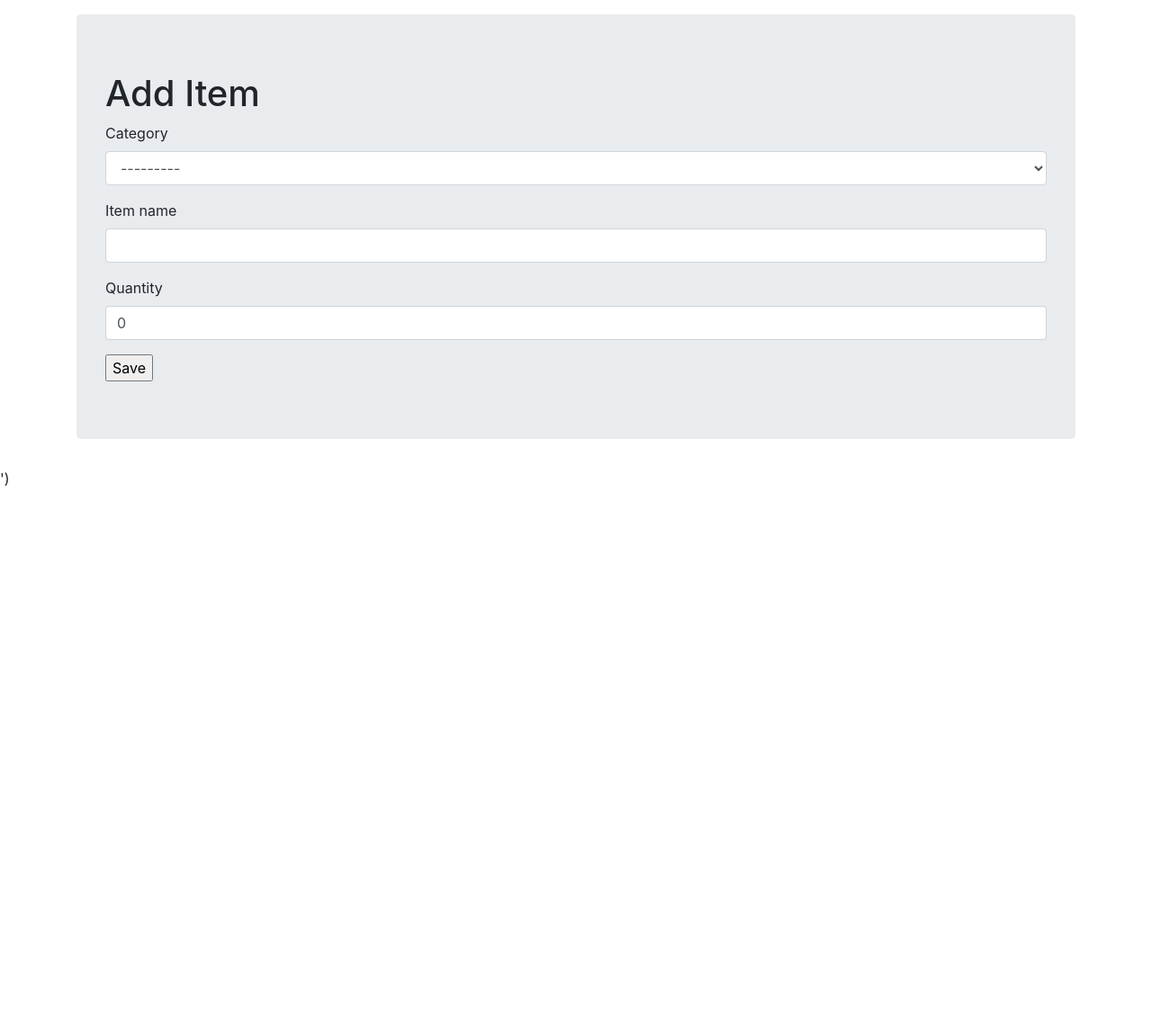
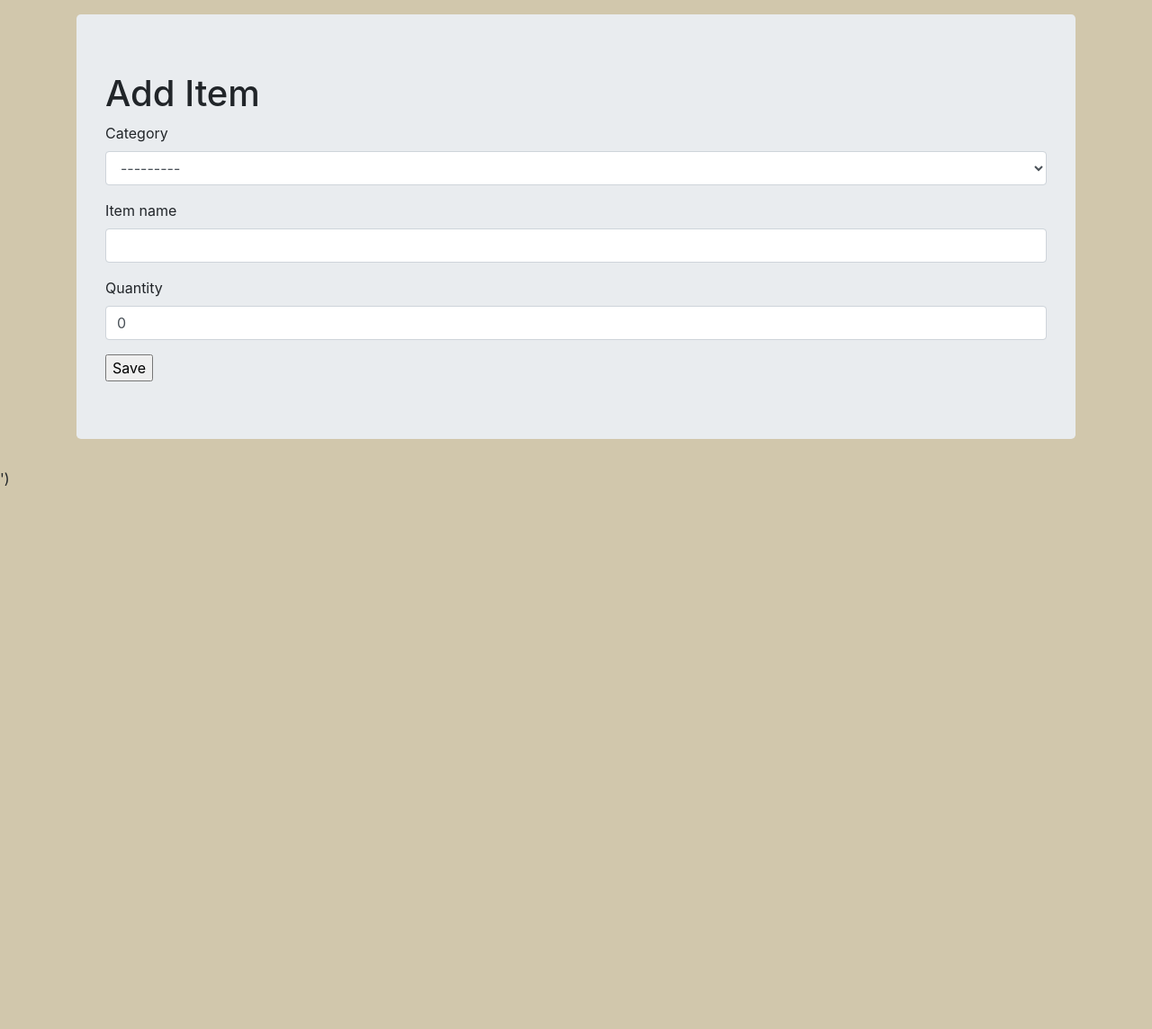
Before and after one commit to DEIVIDA/stock_management_system-django, a Django app: page /add_item/ in a window 1280 px wide. Shown: the part 56-1200 px from the top of the page at 90% size. Run offline with Django 4.2, Linux system fonts and the light colour scheme; data that the repository does not hold is empty; some libraries are stand-ins or nearby versions.

Commit message:
Some changes

```diff
--- a/stock_management_project/stock_management/static/css/stylesheet.css
+++ b/stock_management_project/stock_management/static/css/stylesheet.css
@@ -1,5 +1,5 @@
 body {
-    background-color: rgb(185, 168, 122);
+    background-color: rgb(209, 199, 172);
 }
 
 .table {
--- a/stock_management_project/stock_management/templates/add_item.html
+++ b/stock_management_project/stock_management/templates/add_item.html
@@ -15,8 +15,8 @@
     <link rel="canonical" href="https://getbootstrap.com/docs/4.4/examples/navbar-fixed/" />
 
     <!-- Bootstrap core CSS -->
-    <link href="{% static 'css/stylesheet.css' %}" rel="stylesheet" />
-    <link href="{% static 'css/bootstrap.min.css' %}" rel="stylesheet" />
+        <link href="{% static 'css/bootstrap.min.css' %}" rel="stylesheet" />
+        <link href="{% static 'css/stylesheet.css' %}" rel="stylesheet" />
 
     <style>
       .bd-placeholder-img {
--- a/stock_management_project/stock_management/templates/delete_item.html
+++ b/stock_management_project/stock_management/templates/delete_item.html
@@ -15,8 +15,8 @@
     <link rel="canonical" href="https://getbootstrap.com/docs/4.4/examples/navbar-fixed/" />
 
     <!-- Bootstrap core CSS -->
-    <link href="{% static 'css/stylesheet.css' %}" rel="stylesheet" />
-    <link href="{% static 'css/bootstrap.min.css' %}" rel="stylesheet" />
+        <link href="{% static 'css/bootstrap.min.css' %}" rel="stylesheet" />
+        <link href="{% static 'css/stylesheet.css' %}" rel="stylesheet" />
 
     <style>
       .bd-placeholder-img {
--- a/stock_management_project/stock_management/templates/home.html
+++ b/stock_management_project/stock_management/templates/home.html
@@ -14,8 +14,8 @@
     <link rel="canonical" href="https://getbootstrap.com/docs/4.4/examples/navbar-fixed/" />
 
     <!-- Bootstrap core CSS -->
+    <link href="{% static 'css/bootstrap.min.css' %}" rel="stylesheet" />
     <link href="{% static 'css/stylesheet.css' %}" rel="stylesheet" />
-    <link href="{% static 'css/bootstrap.min.css' %}" rel="stylesheet" />
 
     <style>
       .bd-placeholder-img {
```
